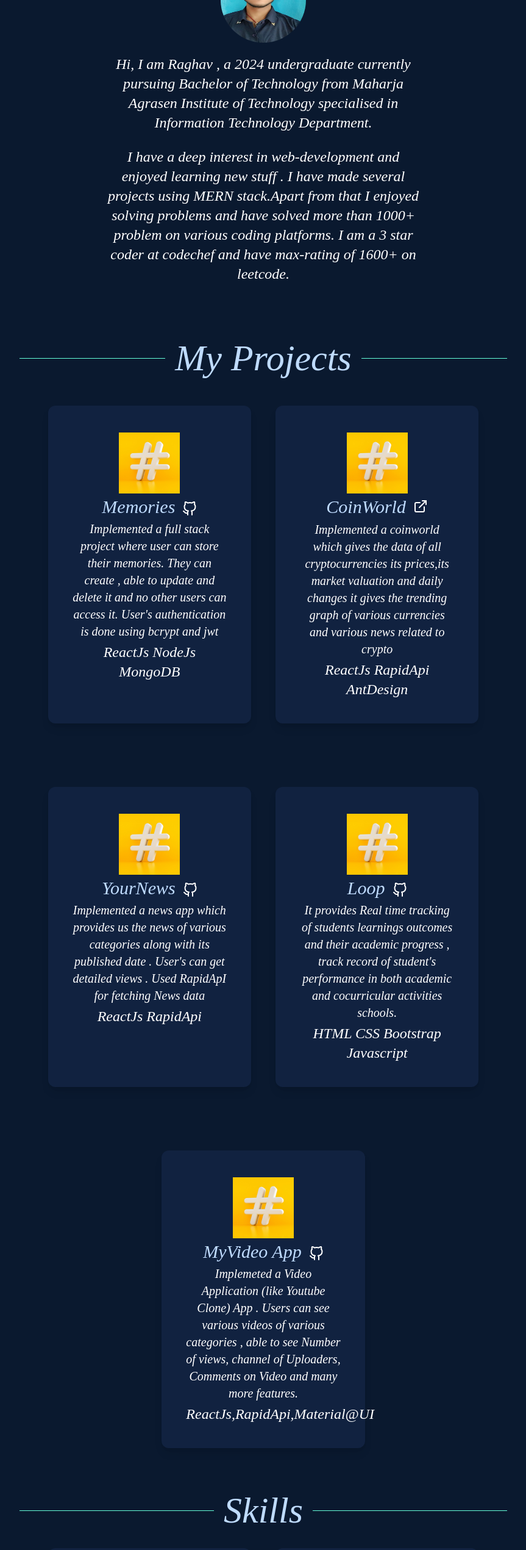
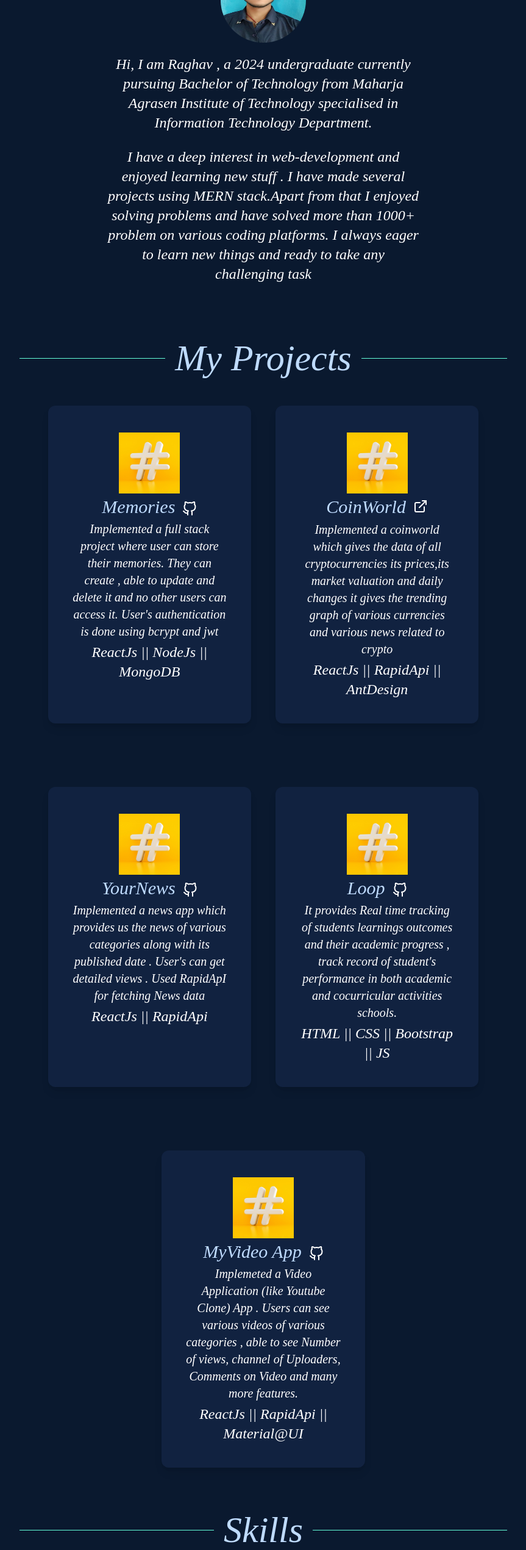
Before and after one commit to jharaghav32/MyPortfolio, a Next.js app: page / in a window 1280 px wide. Shown: the part 866-3407 px from the top of the page at 61% size, without its empty margins (208-1071 px from the left). Built offline with nearby package versions, Linux system fonts and the light colour scheme.

Commit message:
fixed bug of apostrophe in embedded html

```diff
--- a/pages/index.tsx
+++ b/pages/index.tsx
@@ -55,7 +55,7 @@ export default function Home() {
                 <li className='text-xl dark:hover:text-hovcol mx-2 dark:text-blue-200 text-blue-800'><a href='#achievment'>Achievment</a></li>
                 <li className='text-xl dark:hover:text-hovcol mx-2 dark:text-blue-200 text-blue-800'><a href='#contact'>Contact</a></li>
               </div>
-              <li className='py-2 px-4 bg-blue-400 hover:bg-blue-500 rounded-md  text-black ml-5 font-lobster dark:bg-slate-800  dark:hover:bg-slate-700 dark:text-hovcol '><a href='https://drive.google.com/file/d/1BhoTwewBprnSG5Q9xTRUW_9lgyz3aG82/view?usp=share_link' target="_blank" rel='noopener noreferrer'>Resume</a></li>
+              <li className='py-2 px-4 bg-blue-400 hover:bg-blue-500 rounded-md  text-black ml-5 font-lobster dark:bg-slate-800  dark:hover:bg-slate-700 dark:text-hovcol '><a href='https://drive.google.com/file/d/1_iql7pkvaotF-ruz1XiSOv7FA4KAea4e/view?usp=share_link' target="_blank" rel='noopener noreferrer'>Resume</a></li>
               <li className=' cursor-pointer ml-3 '><RiMoonFill onClick={() => {
                 setdark(!dark)
               }} className="  dark:hidden " /></li>
@@ -97,13 +97,13 @@ export default function Home() {
               <legend className="mx-auto px-4 text-black text-2xl italic"> <h3 id='about' className=' text-4xl  md:text-6xl dark:text-blue-200 text-blue-800'>About Me<br /></h3></legend>
             </fieldset>
             <div className='pt-10'>
-            <Image src="/img.jpg" width={140} height={140} className='rounded-full  '/>
+            <Image src="/img.jpg" alt="" width={140} height={140} className='rounded-full  '/>
             </div>
 
 
             <p className='text-lg  py-3 leading-8 md:text-2xl max-w-lg mx-auto'>Hi, I am Raghav , a 2024 undergraduate currently pursuing Bachelor of Technology from Maharja Agrasen Institute of Technology specialised in Information Technology Department.  </p>
 
-            <p className='text-lg py-3 leading-8 max-w-lg mx-auto md:text-2xl'>I have a deep interest in web-development and enjoyed learning new stuff . I   have made several projects using MERN stack.Apart from that I enjoyed solving problems and have solved more than 1000+ problem on various coding platforms. I am a 3 star coder at codechef and have   max-rating of 1600+ on leetcode.</p>
+            <p className='text-lg py-3 leading-8 max-w-lg mx-auto md:text-2xl'>I have a deep interest in web-development and enjoyed learning new stuff . I   have made several projects using MERN stack.Apart from that I enjoyed solving problems and have solved more than 1000+ problem on various coding platforms. I always eager to learn new things and ready to take any challenging task</p>
           </div>
           {/* Projects Section  */}
           <fieldset id='project' className="mt-10 py-2 border-t border-slate-500 dark:border-hovcol font-lobster ">
@@ -121,9 +121,9 @@ export default function Home() {
               </a>
               </h3>
               <p className='text-lg py-1 md:text-xl'>Implemented a full stack project  where user can store their memories. They can create , able to
-                update and delete it and no other users can access it. User's  authentication is done using
+                update and delete it and no other users can access it. User&apos;s  authentication is done using
                 bcrypt and jwt</p>
-              <h4 className='text-xl md:text-2xl'>ReactJs NodeJs MongoDB</h4>
+              <h4 className='text-xl md:text-2xl'>ReactJs || NodeJs || MongoDB</h4>
 
             </div>
             {/* Project---2 */}
@@ -136,7 +136,7 @@ export default function Home() {
                   <FiExternalLink className=' inline  hover:text-blue-800 cursor-pointer dark:hover:text-hovcol text-xl md:text-2xl ml-3 mb-2' /></a></h3>
               <p className='text-lg py-1 md:text-xl'>Implemented a coinworld which gives the data of all cryptocurrencies its prices,its market valuation and daily changes
                 it gives the trending graph of various currencies and various news related to crypto</p>
-              <h4 className='text-xl md:text-2xl'>ReactJs RapidApi AntDesign </h4>
+              <h4 className='text-xl md:text-2xl'>ReactJs || RapidApi || AntDesign </h4>
 
             </div>
             {/* Project---4 */}
@@ -148,8 +148,8 @@ export default function Home() {
                 <a href='https://github.com/jharaghav32/YourNews' target="_blank" rel='noopener noreferrer'>
                   <FiGithub className=' inline cursor-pointer hover:text-blue-800 dark:hover:text-hovcol text-xl md:text-2xl ml-3' /></a></h3>
               <p className='text-lg py-1 md:text-xl'>Implemented a news app which provides us the news of various categories along with its published
-              date . User's can get detailed views . Used RapidApI for fetching News data</p>
-              <h4 className='text-xl md:text-2xl'>ReactJs RapidApi</h4>
+              date . User&apos;s can get detailed views . Used RapidApI for fetching News data</p>
+              <h4 className='text-xl md:text-2xl'>ReactJs || RapidApi</h4>
 
             </div>
             {/* Project---3 */}
@@ -162,7 +162,7 @@ export default function Home() {
                   <FiGithub className=' inline cursor-pointer hover:text-blue-800 dark:hover:text-hovcol text-xl md:text-2xl ml-3' /></a></h3>
               <p className='text-lg py-1 md:text-xl'>It provides   Real time tracking of students learnings outcomes and their academic progress  , track record of student&apos;s performance in both academic and cocurricular activities
                 schools.</p>
-              <h4 className='text-xl md:text-2xl'>HTML CSS Bootstrap Javascript</h4>
+              <h4 className='text-xl md:text-2xl'>HTML || CSS || Bootstrap || JS</h4>
 
             </div>
               {/* Project---4 */}
@@ -178,7 +178,7 @@ export default function Home() {
               Users can see various videos of various categories , able to see Number of views, channel of Uploaders,
               Comments on Video and many more features.
                </p>
-              <h4 className='text-xl md:text-2xl'>ReactJs,RapidApi,Material@UI</h4>
+              <h4 className='text-xl md:text-2xl'>ReactJs || RapidApi || Material@UI</h4>
 
             </div>
           </div>
```
